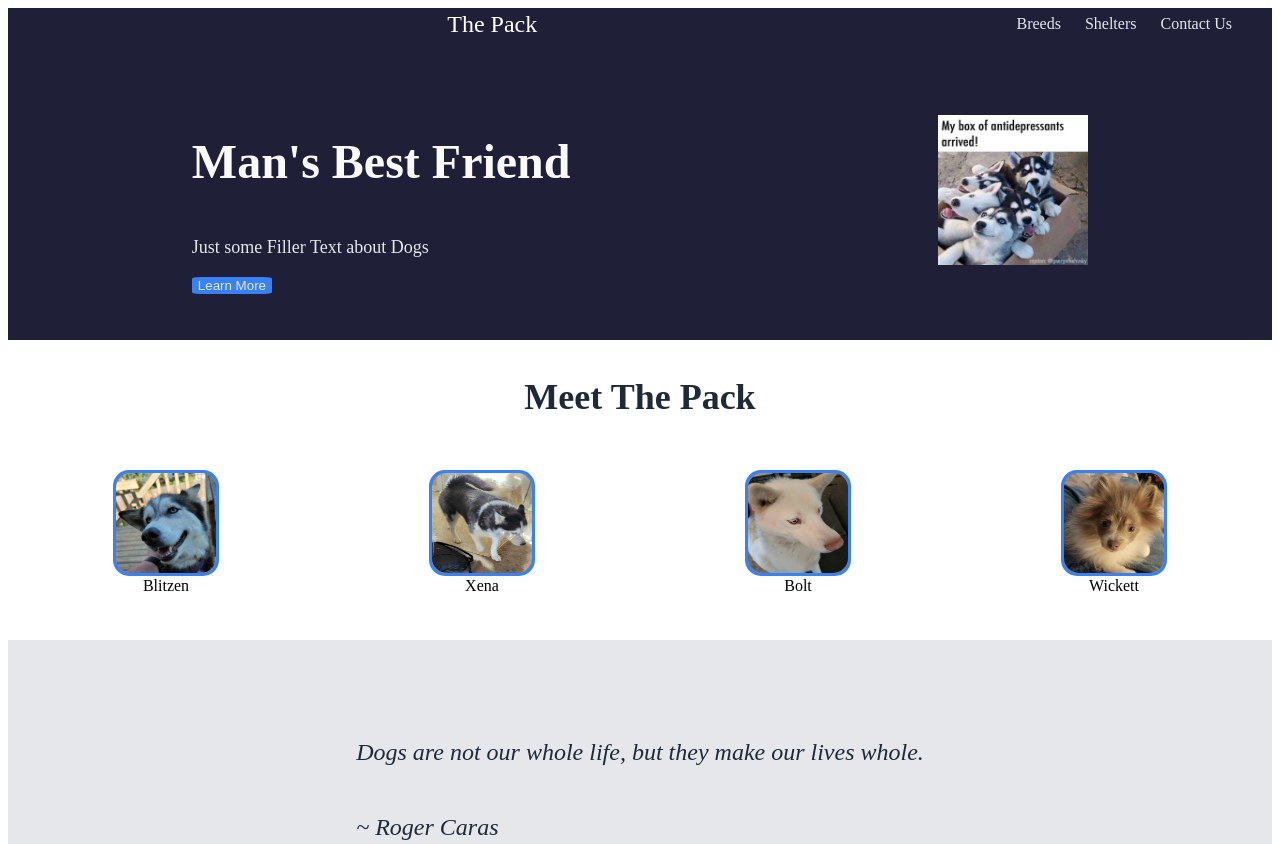
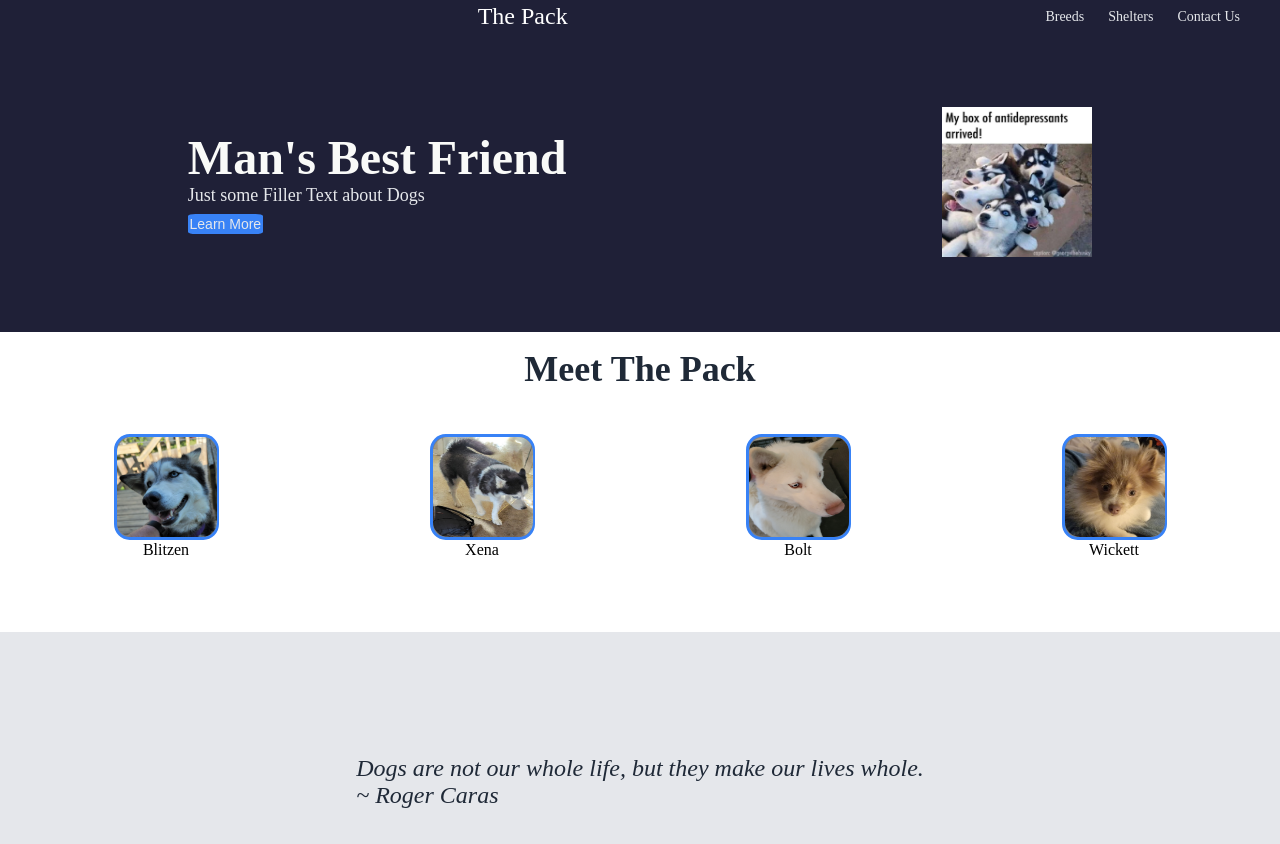
Before and after one commit to Dwheeldon1/LandingPage, a plain HTML site: page index.html in a window 1280 px wide. Shown: the top 844 px of the page. Drawn offline with Linux system fonts and the light colour scheme.

Commit message:
Add files via upload
Modified style.css to allow for the whole screen to be used in the browser.
Does not have a white border now.

```diff
--- a/style.css
+++ b/style.css
@@ -1,3 +1,16 @@
+html{
+    box-sizing: border-box;
+}
+
+*, *::before, *::after{
+    box-sizing: inherit;
+}
+
+*{
+    margin:0;
+    padding:0;
+}
+
 body{
     display:flex;
     flex-direction: column;
@@ -40,7 +53,7 @@ ul{
 a{
     text-decoration: none;
     color: #E5E7EB;
-    text-size-adjust: 18px;
+    font-size: 14px;
 }
 
 .top{
@@ -68,12 +81,16 @@ a{
         color: white;
         border: none;
         border-radius: 10%;
+        height: 20px;
+        width: 75px;
+        margin-top: 8px;
     }
 
     .top-image{
         background-color: grey;
         width:150px;
         height:150px;
+
     }
 
 }
@@ -90,6 +107,8 @@ a{
         display: flex;
         align-items: center;
         justify-content: center;
+        padding-top: 16px;
+        padding-bottom: 36px;
 
         .information{
             font-size: 36px;
@@ -100,13 +119,13 @@ a{
 
     .mid-image{
        display: flex;
-
+       padding:8px;
        justify-content: space-around;
 
         .img-one, .img-two, .img-three, .img-four{
             background-color: grey;
-            width:100px;
-            height:100px;
+            width:105px;
+            height:106px;
             display:flex;
             flex-direction: column;
             border: solid #3882F6;
```
